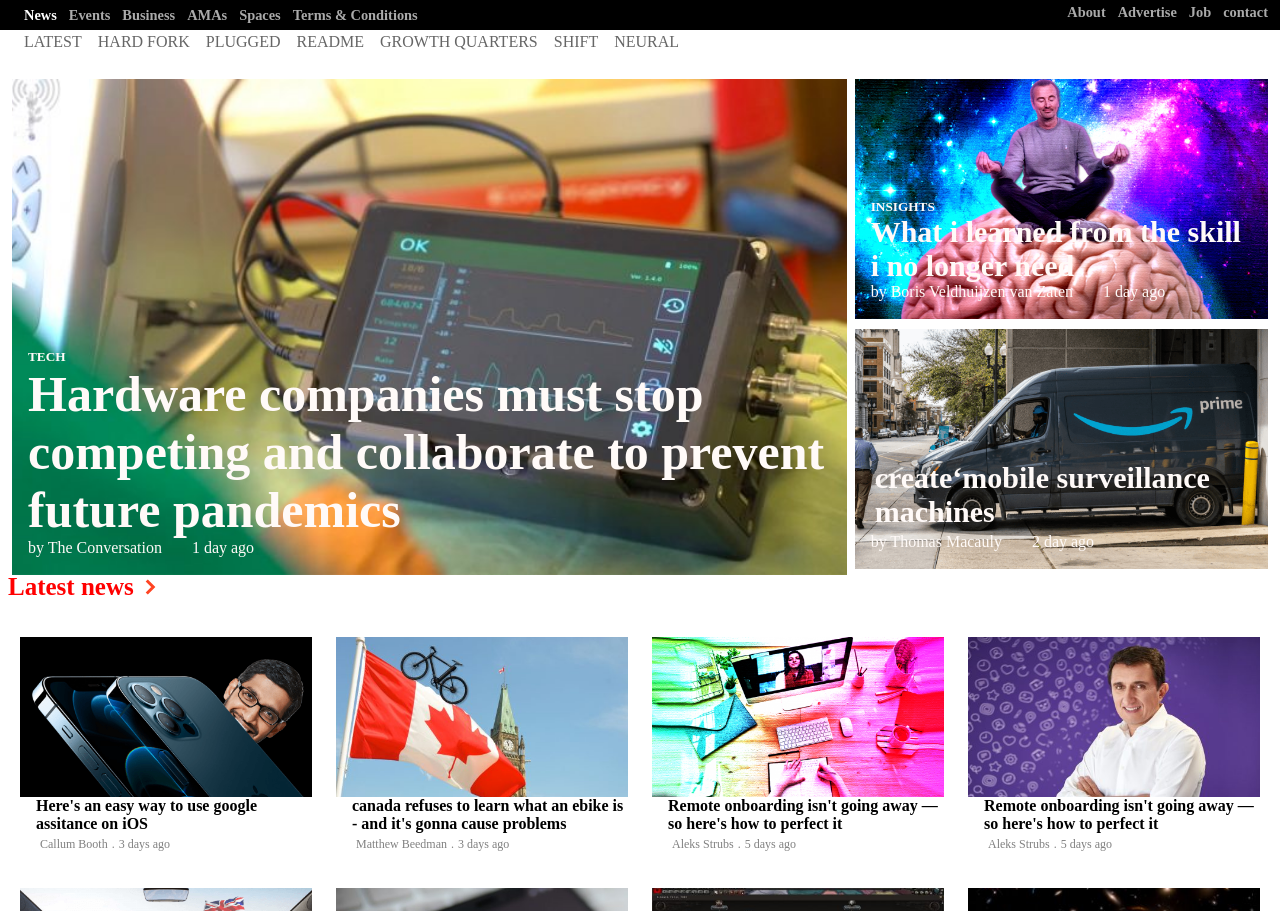
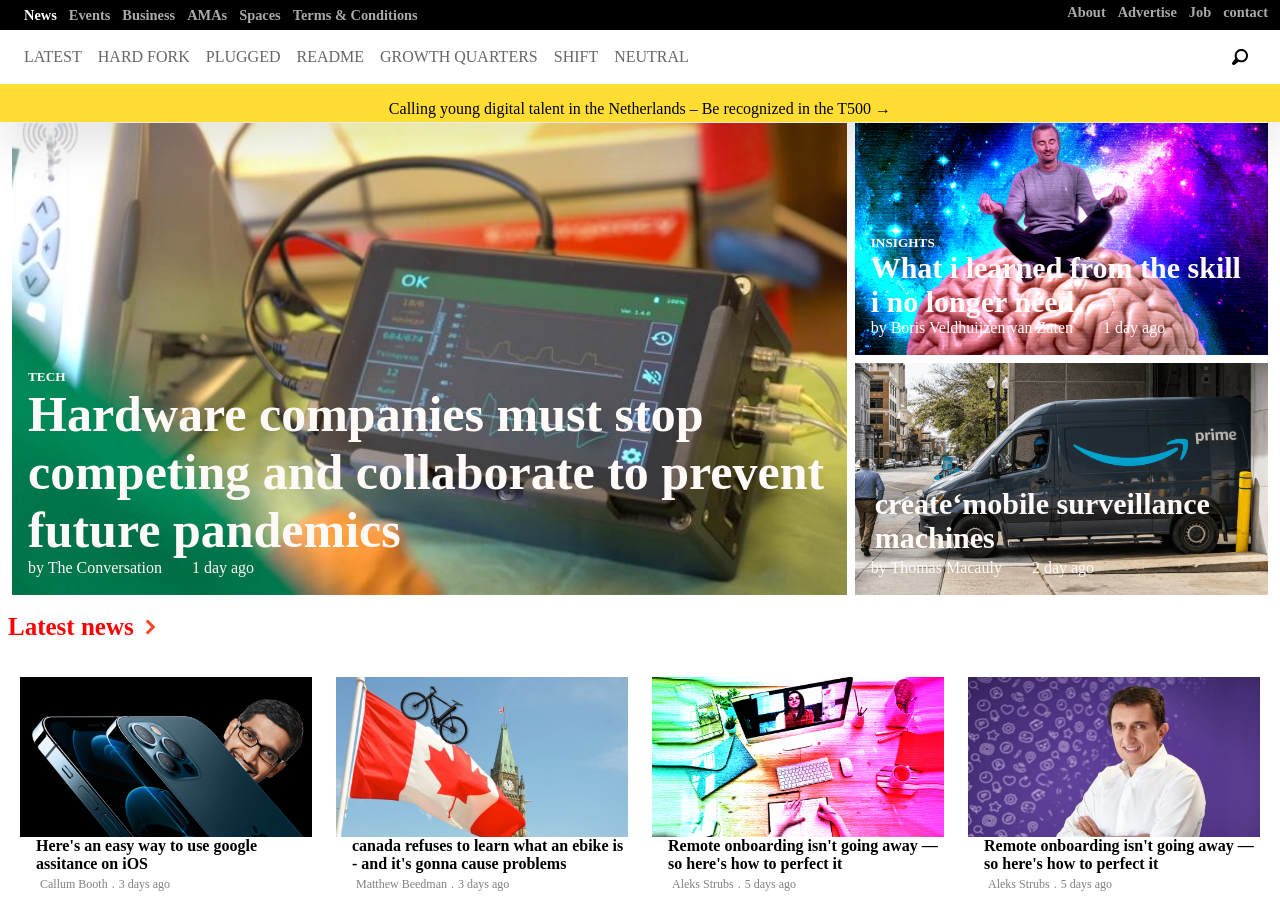
Before and after one commit to BasitKorede/the-next-web-clone, a website: page index.html in a window 1280 px wide. Shown: the top 911 px of the page. Drawn offline with Linux system fonts and the light colour scheme; files that its build step writes are made by us from their sources; files whose address does not match are found by name.

Commit message:
feat: Add additional feature to the nav section

```diff
--- a/css/screens/large-screen.css
+++ b/css/screens/large-screen.css
@@ -12,9 +12,22 @@
 
 .below-nav {
   padding: 3px 16px;
+  display: flex;
+  justify-content: space-between;
+}
+
+.main-article-wrapper {
+  flex-direction: row;
+  width: 100%;
+  margin-top: 8%;
+  padding: 0;
 }
 
 .large-screen-size {
+  display: flex;
+}
+
+.larger-screen-flex-display {
   display: flex;
 }
 
--- a/css/screens/medium-screen.css
+++ b/css/screens/medium-screen.css
@@ -15,6 +15,7 @@
   padding: 16px 20px;
   width: 106px;
   will-change: height;
+  z-index: 2;
 }
 
 .tnw-image {
@@ -58,7 +59,11 @@
   display: flex;
   background-color: #fff;
   align-items: center;
-  padding: 8px 0 8px 14%;
+  padding: 8px 0 24px 14%;
+}
+
+.nav-hamburger {
+  display: none;
 }
 
 .nav-sections-li {
@@ -70,21 +75,37 @@
   color: #666;
 }
 
+.talent-in-netherlands {
+  height: 38px;
+  margin-bottom: 25px;
+}
+
 .main-article-wrapper {
   flex-direction: row;
   width: 100%;
+  margin-top: 11.5%;
+  padding: 0;
 }
 
 .tech-article {
   width: 66.666%;
   padding: 4px;
-  height: 63vh;
+  height: 60vh;
 }
 
 .medium-size-main-article-style {
   flex-direction: column;
   width: 33.333%;
+}
+
+.lazy-article {
   padding: 4px;
+  height: 30vh;
+}
+
+.amazon-article {
+  padding: 4px;
+  height: 30vh;
 }
 
 .tech-article-div {
@@ -94,12 +115,12 @@
 
 .lazy-article-div {
   width: 100%;
-  height: 30vh;
+  height: 100%;
 }
 
 .amazon-article-div {
   width: 100%;
-  height: 30vh;
+  height: 100%;
 }
 
 .medium-size-font-tech {
--- a/css/style.css
+++ b/css/style.css
@@ -1,5 +1,14 @@
+.nav {
+  position: fixed;
+  z-index: 1;
+  width: 100%;
+  height: 100px;
+  top: 0;
+}
+
 .nav-bar {
   background-color: #fff;
+  justify-content: space-between;
 }
 
 .display-flex {
@@ -24,6 +33,15 @@
   display: none;
 }
 
+.nav-icon-ul {
+  justify-content: flex-end;
+}
+
+.nav-icon-li {
+  border-left: 1px solid #eee;
+  float: right;
+}
+
 .search-icon-anchor {
   display: block;
   height: 48px;
@@ -31,17 +49,56 @@
   width: 48px;
 }
 
-.nav-hamburger span {
+.nav-hamburger {
+  display: block;
+  height: 48px;
+  width: 48px;
+  transition: transform 0.4s;
+  opacity: 1 !important;
+  position: relative;
+}
+
+.nav-hamburger-span {
+  transition: 0.4s;
   background-color: #f42;
   display: block;
   height: 2px;
   left: 14px;
   margin-top: -1px;
+  position: absolute;
   top: 50%;
+  width: 20px;
+}
+
+.nav-hamburger-span:first-child {
+  transform: translateY(-6px);
+}
+
+.nav-hamburger-span:last-child {
+  transform: translateY(6px);
 }
 
 .main-article-wrapper {
   flex-direction: column;
+}
+
+.talent-in-netherlands-wrapper {
+  display: block;
+}
+
+.talent-in-netherlands {
+  box-shadow: 0 16px 48px rgb(0 0 0 / 15%);
+  line-height: 20px;
+  background: #fd3;
+  color: #000;
+  width: 100%;
+  text-align: center;
+  height: 48px;
+  margin-bottom: 20px;
+}
+
+.nav-message {
+  padding: 15px 0 24px;
 }
 
 .width-100-percent {
@@ -105,7 +162,7 @@
   color: #fffaf8;
 }
 
-.latest-new-section {
+.latest-news-section {
   margin-right: auto;
   margin-left: auto;
 }
@@ -123,7 +180,7 @@
 }
 
 .latest-news-header {
-  margin-bottom: 24px;
+  margin: 24px 0;
 }
 
 .google-assistant-anchor {
--- a/index.html
+++ b/index.html
@@ -8,7 +8,8 @@
     <link rel="stylesheet" href="index.css" />
   </head>
   <body>
-    <nav class="nav-bar display-flex">
+    <nav class="nav">
+      <div class="display-flex nav-bar">
         <div class="tnw-img-anchor-div">
           <a href="#" class="tnw-img-anchor">
             <img class="tnw-image" alt="The Next Web" src="./images/tnw.svg" />
@@ -56,7 +57,7 @@
         </div>
 
         <div class="below-nav  display-none">
-        <ul class="nav-sections display-flex">
+          <ul class="nav-sections display-flex larger-screen-flex-display">
             <li class="nav-sections-li"><a href="" class="nav-sections-li-anchor">Latest</a></li>
             <li class="nav-sections-li"><a href="" class="nav-sections-li-anchor">Hard Fork</a></li>
             <li class="nav-sections-li"><a href="" class="nav-sections-li-anchor">Plugged</a></li>
@@ -68,22 +69,36 @@
               <a href="" class="nav-sections-li-anchor large-screen-size display-none">Shift</a>
             </li>
             <li class="nav-sections-li">
-            <a href="" class="nav-sections-li-anchor large-screen-size display-none">Neural</a>
+              <a href="" class="nav-sections-li-anchor large-screen-size display-none">Neutral</a>
             </li>
           </ul>
+
+          <div>
+            <a class="search-icon-anchor larger-screen-flex-display display-none" href="#"
+              ><i class="icon search-icon"></i
+            ></a>
           </div>
-      <ul class="display-flex">
-        <li>
+        </div>
+        <ul class="display-flex nav-icon-ul">
+          <li class="nav-icon-li">
             <a class="search-icon-anchor" href="#"><i class="icon search-icon"></i></a>
           </li>
           <li>
             <a class="nav-hamburger" href="#">
-            <span></span>
-            <span></span>
-            <span></span>
+              <span class="nav-hamburger-span"></span>
+              <span class="nav-hamburger-span"></span>
+              <span class="nav-hamburger-span"></span>
             </a>
           </li>
         </ul>
+      </div>
+      <a href="" class="talent-in-netherlands-wrapper">
+        <div class="talent-in-netherlands">
+          <p class="nav-message">
+            Calling young digital talent in the Netherlands – Be recognized in the T500 →
+          </p>
+        </div>
+      </a>
     </nav>
     <main>
       <div class="main-article-wrapper display-flex">
```
Lines whose indentation alone changed are shown as unchanged.
